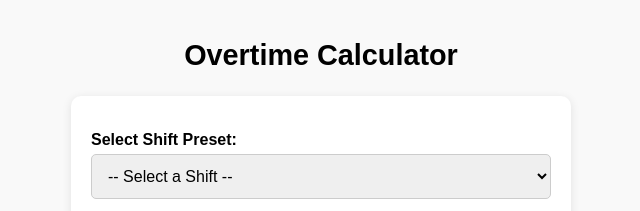
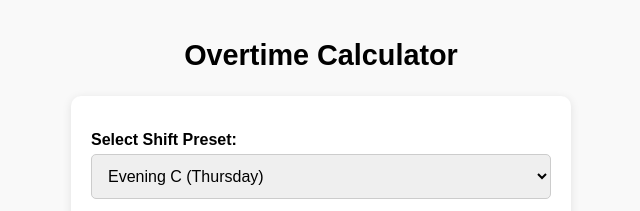
Before and after one commit to Petarkco/OTcalc, a plain HTML site: page index.html in a window 1280 px wide. Shown: the top 211 px of the page, 319-959 px from the left. Drawn offline with Linux system fonts and the light colour scheme.

Commit message:
Update index.html

```diff
--- a/index.html
+++ b/index.html
@@ -119,9 +119,9 @@
     },
     {
       shift: "Evening C",
-      scheduledTime: "18:00",
-      signOffTime: "18:30",
-      day: "Tuesday"
+      scheduledTime: "19:16",
+      signOffTime: "19:26",
+      day: "Thursday"
     }
     // Add more here
   ];
```
